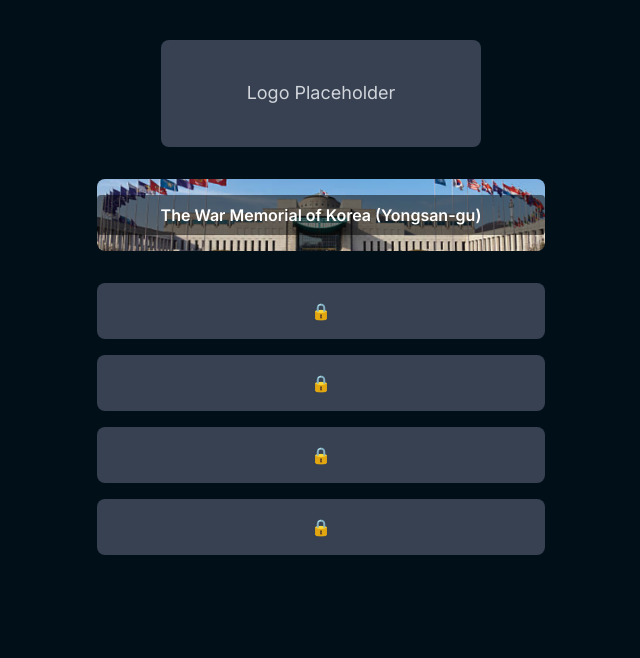
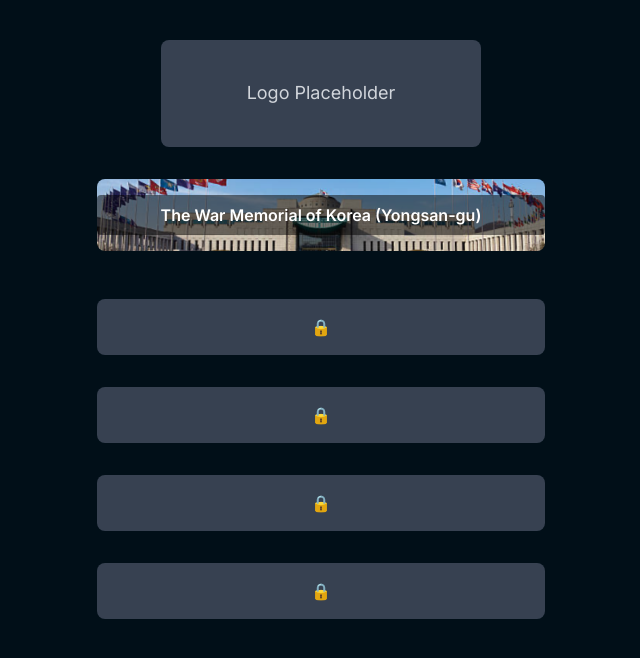
Before and after one commit to dyk010518/kagnew_website, a Next.js app: page /places in a window 1280 px wide. Shown: the top 658 px of the page, without its empty margins (319-959 px from the left). Built offline with nearby package versions, Linux system fonts and the light colour scheme.

Commit message:
Transition done

```diff
--- a/app/places/page.js
+++ b/app/places/page.js
@@ -5,27 +5,50 @@
 import TimeCapsureButton from "@/components/TimeCapsureButton";
 
 export default function PlacesPage() {
-  const [placeOne, setPlaceOne] = useState(true); // always unlocked
-  const [placeTwo, setPlaceTwo] = useState(false);
-  const [placeThree, setPlaceThree] = useState(false);
-  const [placeFour, setPlaceFour] = useState(false);
-  const [placeFive, setPlaceFive] = useState(false);
+  const [placeOneOpen, openPlaceOne] = useState(true); // always unlocked
+  const [placeTwoOpen, openPlaceTwo] = useState(false);
+  const [placeThreeOpen, openPlaceThree] = useState(false);
+  const [placeFourOpen, openPlaceFour] = useState(false);
+  const [placeFiveOpen, openPlaceFive] = useState(false);
+
+  const [placeOneSettle, settlePlaceOne] = useState(false); // always unlocked
+  const [placeTwoSettle, settlePlaceTwo] = useState(false);
+  const [placeThreeSettle, settlePlaceThree] = useState(false);
+  const [placeFourSettle, settlePlaceFour] = useState(false);
+  const [placeFiveSettle, settlePlaceFive] = useState(false);
 
   const openList = [
-    placeOne,
-    placeTwo,
-    placeThree,
-    placeFour,
-    placeFive
+    placeOneOpen,
+    placeTwoOpen,
+    placeThreeOpen,
+    placeFourOpen,
+    placeFiveOpen,
   ]
 
-  const setPlaceFunctions = [
-    () => setPlaceTwo(true),
-    () => setPlaceThree(true),
-    () => setPlaceFour(true),
-    () => setPlaceFive(true),
+  const settleList = [
+    placeOneSettle,
+    placeTwoSettle,
+    placeThreeSettle,
+    placeFourSettle,
+    placeFiveSettle,
+  ]
+
+  const openPlaceFunctions = [
+    () => openPlaceTwo(true),
+    () => openPlaceThree(true),
+    () => openPlaceFour(true),
+    () => openPlaceFive(true),
     null,
   ];
+
+  const settlePlaceFunctions = [
+    () => settlePlaceOne(true),
+    () => settlePlaceTwo(true),
+    () => settlePlaceThree(true),
+    () => settlePlaceFour(true),
+    () => settlePlaceFive(true),
+  ];
+
   const [placeData, setPlaceData] = useState([]);
 
   useEffect(() => {
@@ -46,20 +69,24 @@
 
         {/* Buttons */}
         {placeData && (
-          <div className="w-full space-y-4 max-w-md">
+          <div className="w-full space-y-8 max-w-md">
             {placeData.slice(0, -1).map((data, index) => (
               <PlaceButton
                 key={index}
                 data={data}
                 open={openList[index]}
-                setCorrect = {() => setPlaceFunctions[index]()}
+                settled={settleList[index]}
+                setOpen = {() => openPlaceFunctions[index]()}
+                setSettled={() => settlePlaceFunctions[index]()}
               ></PlaceButton>
             ))}
 
             <TimeCapsureButton
               data={placeData[placeData.length-1]}
               open={openList[openList.length-1]}
-              setCorrect = {() => setPlaceFunctions[setPlaceFunctions.length-1]()}
+              settled={settleList[settleList.length-1]}
+              setOpen = {() => openPlaceFunctions[openPlaceFunctions.length-1]()}
+              setSettled={() => settlePlaceFunctions[settlePlaceFunctions.length-1]()}
             ></TimeCapsureButton>
           </div>
 
--- a/components/PlaceButton.jsx
+++ b/components/PlaceButton.jsx
@@ -1,31 +1,90 @@
 import Link from 'next/link';
 import QuizComponent from './QuizComponent';
-import { useState } from "react";
+import { useState, useEffect } from "react";
+import { motion } from 'framer-motion';
 
-const PlaceButton = ({ data, open, setCorrect }) => {
+const PlaceButton = ({ data, open, settled, setOpen, setSettled }) => {
   const [openQuiz, setOpenQuiz] = useState(false);
 
-  return (
-    <>
-      {open ? (
+  // State 1: Locked (not open)
+  if (!open) {
+    return (
+      <>
         <button
-          className="w-full py-4 mb-4 text-white rounded-lg font-semibold bg-cover bg-center transition-colors hover:opacity-90"
-          style={{ backgroundImage: `url(${data.image_path})` }}
-          onClick={() => setOpenQuiz(true)}
-        >
-          <div className="bg-black bg-opacity-50 p-2 rounded">{data.location}</div>
-        </button>
-      ) : (
-        <button
-          key={data.location}
           className="w-full py-4 bg-gray-700 text-gray-400 rounded-lg font-semibold cursor-not-allowed"
           disabled
         >
           🔒
         </button>
-      )}
+      </>
+    );
+  }
 
-      <QuizComponent data={data} openQuiz={openQuiz} setOpenQuiz={setOpenQuiz} setCorrect={setCorrect} />
+  // State 3: Transitioning (open but not settled)
+  if (open && !settled) {
+    return (
+      <>
+        <motion.button
+          className="w-full py-4 mb-4 text-white rounded-lg font-semibold bg-cover bg-center transition-colors hover:opacity-90 relative overflow-hidden"
+          style={{ backgroundImage: `url(${data.image_path})` }}
+          initial={{
+            scale: 0.95,
+            opacity: 0.7,
+            filter: "brightness(0.5) blur(2px)"
+          }}
+          animate={{
+            scale: 1,
+            opacity: 1,
+            filter: "brightness(1) blur(0px)"
+          }}
+          transition={{
+            duration: 1.0,
+            ease: "easeOut"
+          }}
+          onClick={() => {
+            setOpenQuiz(true)
+            setSettled(true)}
+          }
+          // You can enable this if you want to prevent clicks during animation
+          // disabled={isTransitioning}
+        >
+          <motion.div
+            className="bg-black bg-opacity-50 p-2 rounded"
+            initial={{ y: 20, opacity: 0 }}
+            animate={{ y: 0, opacity: 1 }}
+            transition={{ delay: 0.3, duration: 0.7 }}
+          >
+            {data.location}
+          </motion.div>
+        </motion.button>
+
+        <QuizComponent
+          data={data}
+          openQuiz={openQuiz}
+          setOpenQuiz={setOpenQuiz}
+          setOpen={setOpen}
+        />
+      </>
+    );
+  }
+
+  // State 2: Open and settled (fully interactive)
+  return (
+    <>
+      <button
+        className="w-full py-4 mb-4 text-white rounded-lg font-semibold bg-cover bg-center transition-colors hover:opacity-90"
+        style={{ backgroundImage: `url(${data.image_path})` }}
+        onClick={() => setOpenQuiz(true)}
+      >
+        <div className="bg-black bg-opacity-50 p-2 rounded">{data.location}</div>
+      </button>
+
+      <QuizComponent
+        data={data}
+        openQuiz={openQuiz}
+        setOpenQuiz={setOpenQuiz}
+        setOpen={setOpen}
+      />
     </>
   );
 };
--- a/components/QuizComponent.jsx
+++ b/components/QuizComponent.jsx
@@ -3,9 +3,10 @@
 import Link from 'next/link';
 import { useState, useEffect } from "react";
 
-const QuizComponent = ({ data, openQuiz, setOpenQuiz, setCorrect }) => {
+const QuizComponent = ({ data, openQuiz, setOpenQuiz, setOpen }) => {
   const [answer, setAnswer] = useState('');
   const [feedback, setFeedback] = useState('');
+  const [readyToOpen, setReadyToOpen] = useState(false);
 
   const correctAnswer = data.correct_answer; // use from data
 
@@ -20,11 +21,18 @@
   const handleSubmit = (selectedAnswer) => {
     if (selectedAnswer === correctAnswer) {
       setFeedback(data.reward);
-      setCorrect();
+      setReadyToOpen(true);
     } else {
       setFeedback('Wrong!');
     }
   };
+
+  const handleGoBack = () => {
+    setOpenQuiz(false);
+    if (readyToOpen) {
+      setOpen(true);
+    }
+  }
 
   return openQuiz ? (
     <div className="fixed top-0 left-0 right-0 z-[9999] h-screen overflow-auto min-h-screen bg-gray-900 text-white flex flex-col items-center p-4">
@@ -79,7 +87,7 @@
 
       <button
         className="w-full max-w-xs px-4 py-4 mb-4 bg-purple-600 text-white rounded-lg font-semibold hover:bg-pink-500 transition-colors"
-        onClick={() => setOpenQuiz(false)}
+        onClick={() => handleGoBack()}
       >
         Go Back
       </button>
--- a/components/StartButton.jsx
+++ b/components/StartButton.jsx
@@ -1,23 +1,36 @@
 "use client";
 import Link from 'next/link';
 import { motion } from 'framer-motion';
+import { useRouter } from 'next/navigation';
+import { useState } from 'react';
 
-const StartButton = ({ data, open, setCorrect}) => {
+const StartButton = ({ data, open, setCorrect }) => {
+  const router = useRouter();
+  const [isClicked, setIsClicked] = useState(false);
+
+  const handleClick = (e) => {
+    e.preventDefault();
+    setIsClicked(true); // Trigger the scaling animation
+
+    setTimeout(() => {
+      router.push('/places');
+    }, 1000);
+  };
 
   return (
-    <motion.div
-      whileTap={{ scale: 1.15 }}
-      transition={{ type: 'spring', stiffness: 300, damping: 20 }}
+    <motion.button
+      onClick={handleClick}
+      animate={isClicked ? { scale: 0.9 } : { scale: 1 }}
+      transition={{
+        duration: 0.3,
+        ease: "easeOut"
+      }}
       style={{ maxWidth: '220px', width: '100%' }}
+      className="inline-block px-10 py-3 rounded-full bg-gradient-to-br from-tertiary-500 via-primary-500 to-secondary-500 hover:from-tertiary-700 hover:via-primary-700 hover:to-secondary-700 text-white text-center transition duration-300"
     >
-      <Link
-        href="/places"
-        className="inline-block px-10 py-3 rounded-full bg-gradient-to-br from-tertiary-500 via-primary-500 to-secondary-500 hover:from-tertiary-700 hover:via-primary-700 hover:to-secondary-700 text-white text-center transition duration-300"
-      >
-          Start Playing
-      </Link>
-    </motion.div>
-  )
+      Start Playing
+    </motion.button>
+  );
 };
 
 export default StartButton;
--- a/public/scavenger_hunt.json
+++ b/public/scavenger_hunt.json
@@ -37,6 +37,7 @@
     "question": null,
     "answer_choices": null,
     "correct_answer": null,
-    "reward": "You have arrived. Stand directly in front of the Palgakjeong (팔각정) pavilion with the N Seoul Tower behind you. To your left, you will see a series of stone benches. Walk to the third bench. Behind this bench is a small grove of three pine trees. The time capsule is buried at the base of the middle tree, beneath a flat, grey stone marked only with the carving of a single dove. The legacy is in your hands."
+    "reward": "You have arrived. Stand directly in front of the Palgakjeong (팔각정) pavilion with the N Seoul Tower behind you. To your left, you will see a series of stone benches. Walk to the third bench. Behind this bench is a small grove of three pine trees. The time capsule is buried at the base of the middle tree, beneath a flat, grey stone marked only with the carving of a single dove. The legacy is in your hands.",
+    "image_path": "/button_images/image_4.png"
   }
 ]
```
Also changed, not shown: components/TimeCapsureButton.jsx (+58 -15 lines), public/button_images/image_4.png (added).
